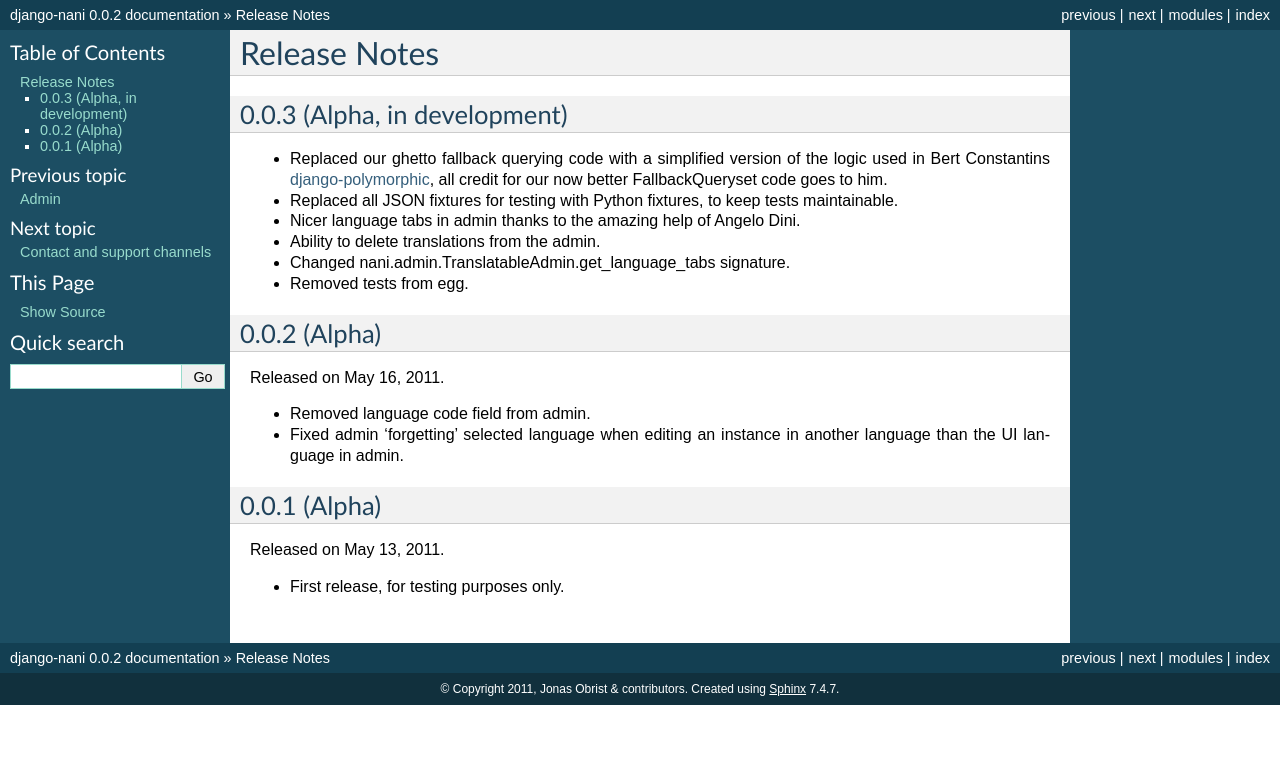
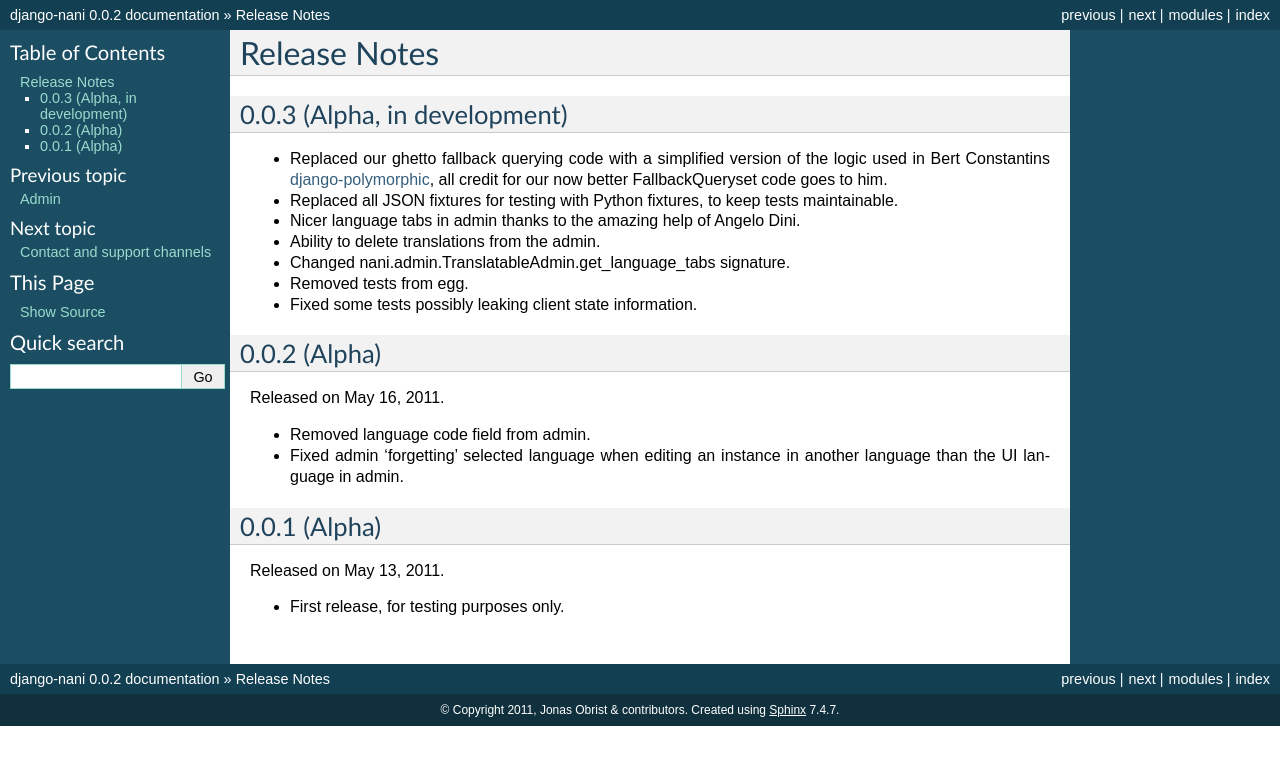
Before and after one commit to KristianOellegaard/django-hvad, a Sphinx documentation site: the page built from docs/public/release_notes.rst, in a window 1280 px wide. Shown: the top 765 px of the page. Built offline with Sphinx 7.4.7, drawn with Linux system fonts in a browser that asks for light colours.

Commit message:
Updated release notes

```diff
--- a/docs/public/release_notes.rst
+++ b/docs/public/release_notes.rst
@@ -18,6 +18,7 @@ Release Notes
 * Ability to delete translations from the admin.
 * Changed nani.admin.TranslatableAdmin.get_language_tabs signature.
 * Removed tests from egg.
+* Fixed some tests possibly leaking client state information.
 
 
 .. release-0.0.2
```
